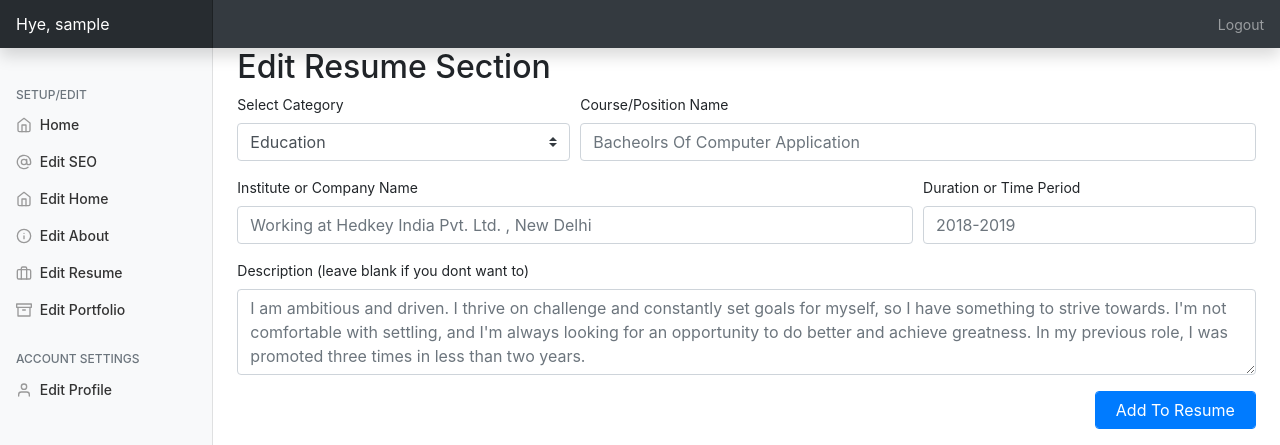
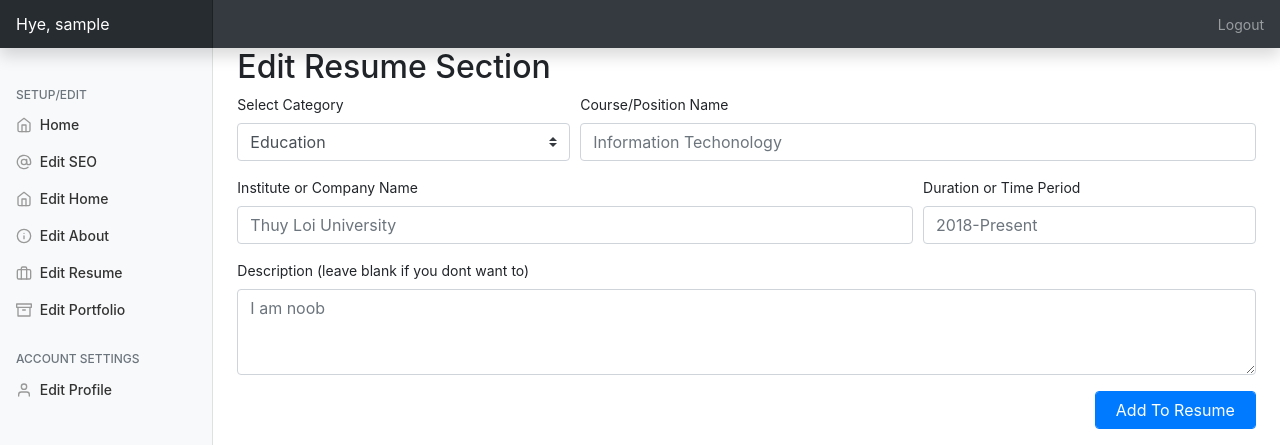
Before and after one commit to emiya1806/CSE485_1851060116_Phan-Hong-Hai, a PHP site: page /admin/?editresume=true in a window 1280 px wide. Shown: the top 445 px of the page. Run offline with PHP 8.4, Linux system fonts and the light colour scheme; the visitor is signed in with stand-in values (Sample User, id 1); data comes from the database, SQL or seed files in the repository; data that the repository does not hold is empty; some libraries are stand-ins or nearby versions.

Commit message:
Update resume.php

```diff
--- a/admin/php/resume.php
+++ b/admin/php/resume.php
@@ -21,19 +21,19 @@
 </select></div>
                      <div class="form-group col-md-8">
     <label for="sn">Course/Position Name</label>
-    <input type="text" name="title" class="form-control" id="website" placeholder="Bacheolrs Of Computer Application" required>
+    <input type="text" name="title" class="form-control" id="website" placeholder="Information Techonology" required>
   </div>
    <div class="form-group col-md-8">
     <label for="website">Institute or Company Name</label>
-    <input type="text" name="ogname" class="form-control" id="website" placeholder="Working at Hedkey India Pvt. Ltd. , New Delhi" required>
+    <input type="text" name="ogname" class="form-control" id="website" placeholder="Thuy Loi University" required>
   </div>
    <div class="form-group col-md-4">
     <label for="website">Duration or Time Period</label>
-    <input type="text" name="year" class="form-control" id="website" placeholder="2018-2019" required>
+    <input type="text" name="year" class="form-control" id="website" placeholder="2018-Present" required>
   </div>
   <div class="form-group col-md-12">
     <label for="exampleFormControlTextarea1">Description (leave blank if you dont want to)</label>
-    <textarea class="form-control" name="workdesc" id="exampleFormControlTextarea1" rows="3" placeholder="I am ambitious and driven. I thrive on challenge and constantly set goals for myself, so I have something to strive towards. I'm not comfortable with settling, and I'm always looking for an opportunity to do better and achieve greatness. In my previous role, I was promoted three times in less than two years."></textarea>
+    <textarea class="form-control" name="workdesc" id="exampleFormControlTextarea1" rows="3" placeholder="I am noob"></textarea>
   </div>
    <div class="form-group col-md-2 ml-auto">
 <!--     <label class="text-white">submi</label>-->
```
